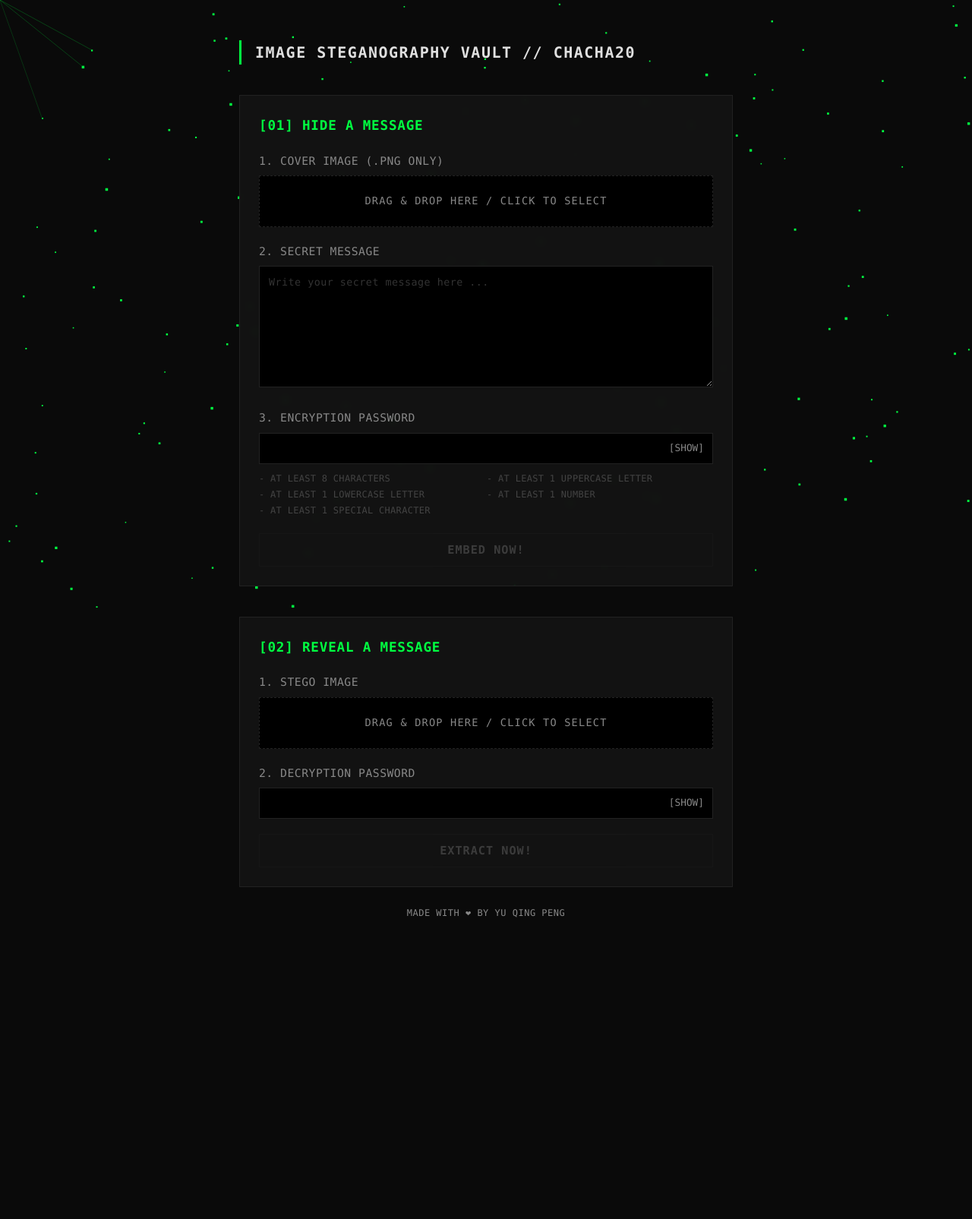
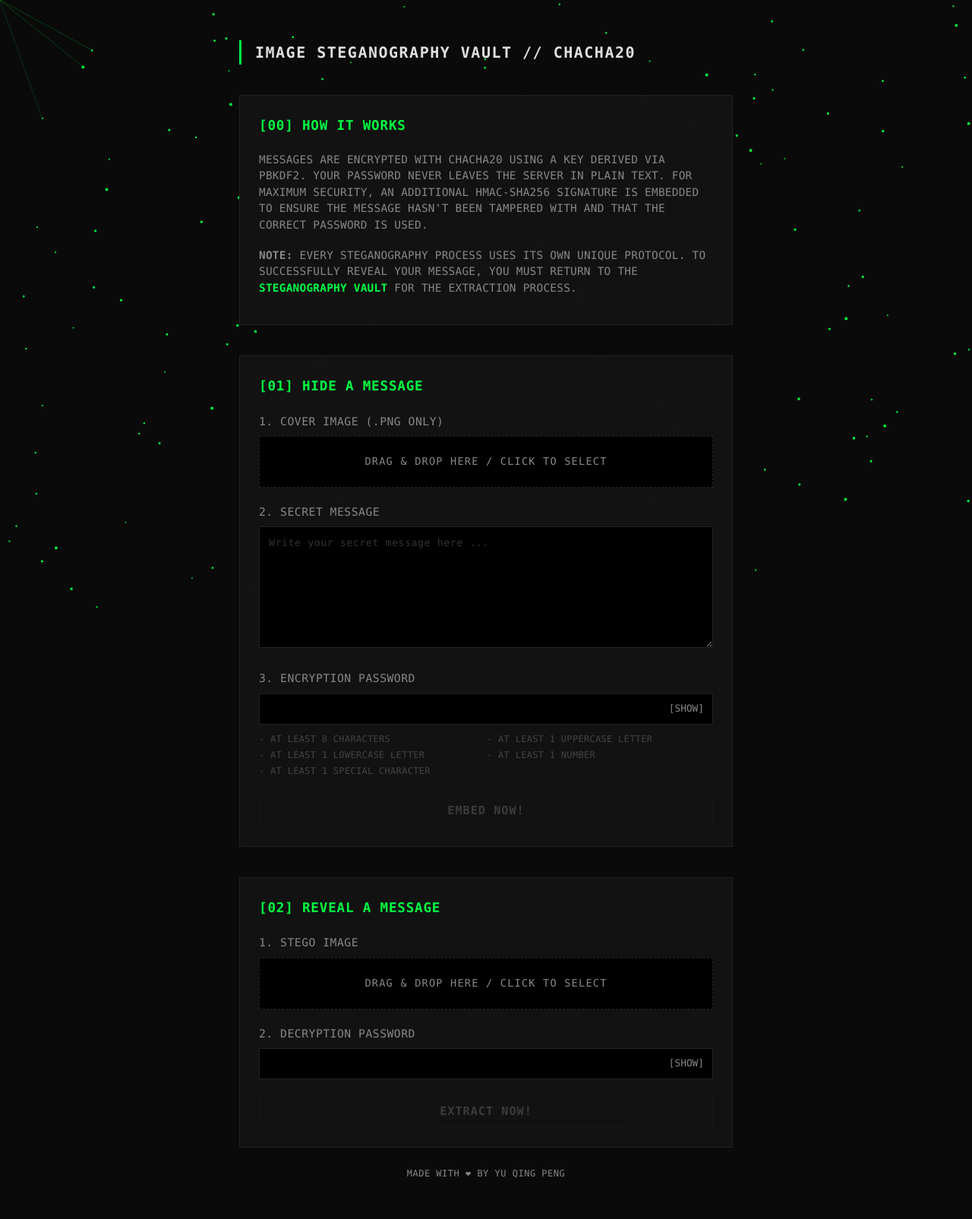
Before and after one commit to yuzpopz/stego-vault, a Flask app: page / in a window 1280 px wide. Shown: the whole page at 76% size. Before the commit the page ends 1208 px from the top, so only its background shows below. Run offline with Flask 3, Linux system fonts and the light colour scheme.

Commit message:
added HOW IT WORKS section

```diff
--- a/style.css
+++ b/style.css
@@ -93,6 +93,15 @@ h2 {
     margin-top: 0;
     margin-bottom: 20px;
     text-transform: uppercase;
+}
+
+p {
+    font-size: 0.9rem;
+    line-height: 1.5;
+    color: var(--text-dim);
+    text-transform: uppercase;
+    letter-spacing: 0.25px;
+    margin-bottom: 12px;
 }
 
 label {
@@ -251,6 +260,7 @@ button:disabled {
     letter-spacing: 3px;
     margin-bottom: 20px;
     text-transform: uppercase;
+    text-align: center;
 }
 
 .loader-bar {
@@ -268,6 +278,7 @@ button:disabled {
     height: 100%;
     background: var(--accent);
     animation: loading-scan 1.6s infinite ease-in-out;
+    left: 0;
 }
 
 @keyframes loading-scan {
--- a/templates/index.html
+++ b/templates/index.html
@@ -11,12 +11,27 @@
 <canvas id="canvas-bg"></canvas>
 
 <div id="loading-overlay">
-    <div class="loader-text" id="loader-msg">INITIALIZING...</div>
+    <div class="loader-text" id="loader-msg">INITIALIZING ...</div>
     <div class="loader-bar"></div>
 </div>
 
 <div class="container">
-    <h1>Image Steganography Vault // ChaCha20</h1>
+    <h1><a href="/" style="text-decoration: none; color: inherit;">Image Steganography Vault // ChaCha20</a></h1>
+
+    <div class="section">
+        <h2>[00] HOW IT WORKS</h2>
+        <p>
+        Messages are encrypted with ChaCha20 using a key derived via PBKDF2.
+            Your password never leaves the server in plain text. For maximum security,
+            an additional HMAC-SHA256 signature is embedded to ensure the message hasn't been
+            tampered with and that the correct password is used.
+        </p>
+        <p style="margin-top: 18px">
+        <strong>NOTE:</strong> Every steganography process uses its own unique protocol.
+            To successfully reveal your message, you must return to the
+            <strong style="color: #00ff41">Steganography Vault</strong> for the extraction process.
+        </p>
+    </div>
 
     <div id="error-container"></div>
 
```
